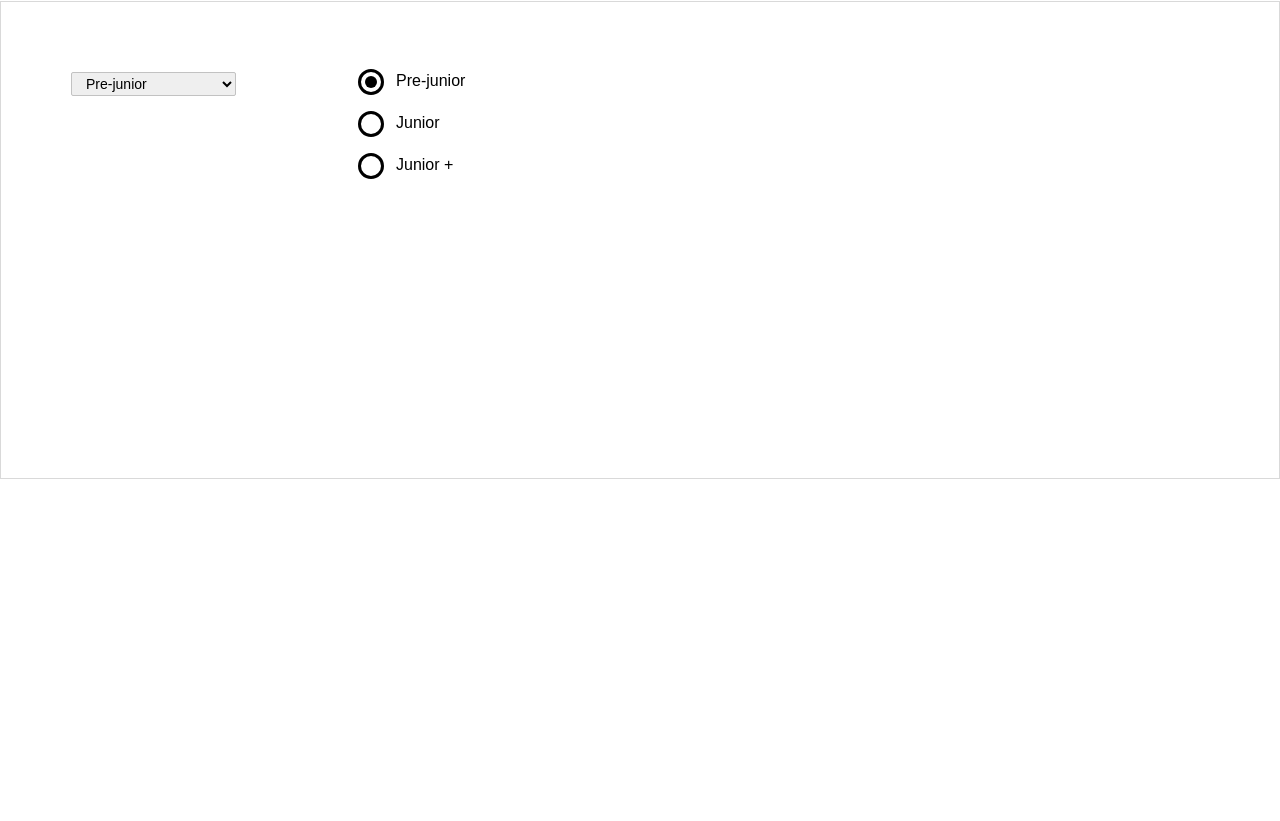
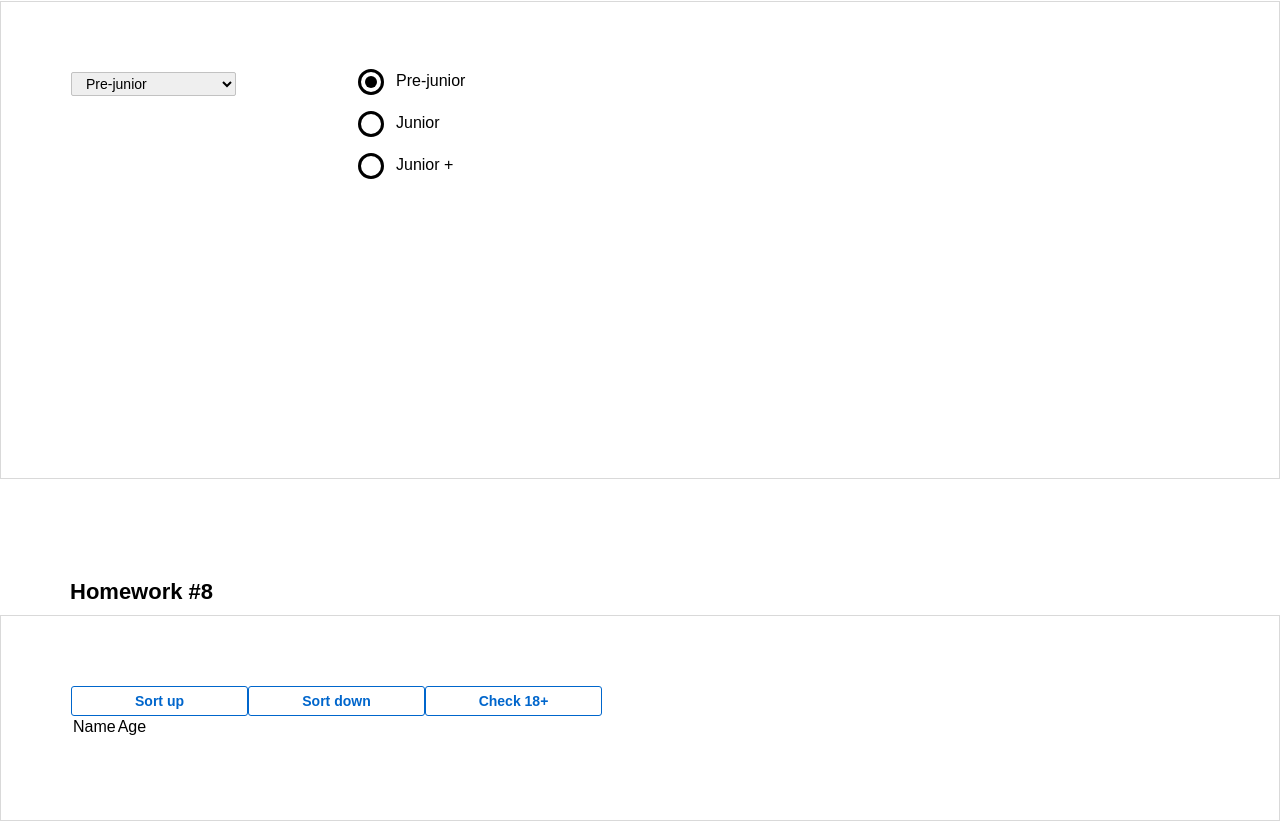
Before and after one commit to AdammmVV/Homework, a React (Create React App) app: page /#/junior in a window 1280 px wide. Shown: the part 491-1312 px from the top of the page. Before the commit the page ends 970 px from the top, so only its background shows below. Built offline with nearby package versions, Linux system fonts and the light colour scheme.

Commit message:
Homework 08 refactor Junior.tsx

```diff
--- a/src/s2-homeworks/hw05/pages/Junior.tsx
+++ b/src/s2-homeworks/hw05/pages/Junior.tsx
@@ -1,7 +1,7 @@
 import React from 'react'
 import HW6 from "../../hw06/HW6";
 import HW7 from '../../hw07/HW7'
-// import HW8 from '../../hw08/HW8'
+import HW8 from '../../hw08/HW8'
 // import HW9 from '../../hw09/HW9'
 
 function Junior() {
@@ -9,7 +9,7 @@ function Junior() {
         <div id={'hw5-page-junior'}>
             <HW6 />
             <HW7 />
-            {/*<HW8 />*/}
+            <HW8 />
             {/*<HW9 />*/}
         </div>
     )
```
